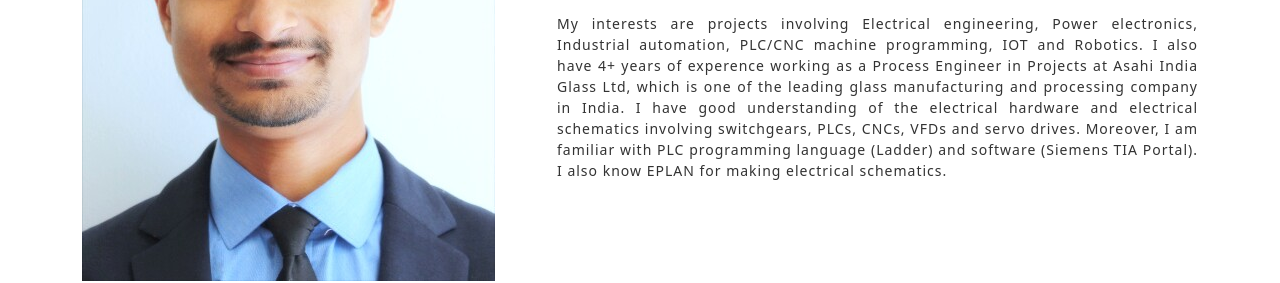
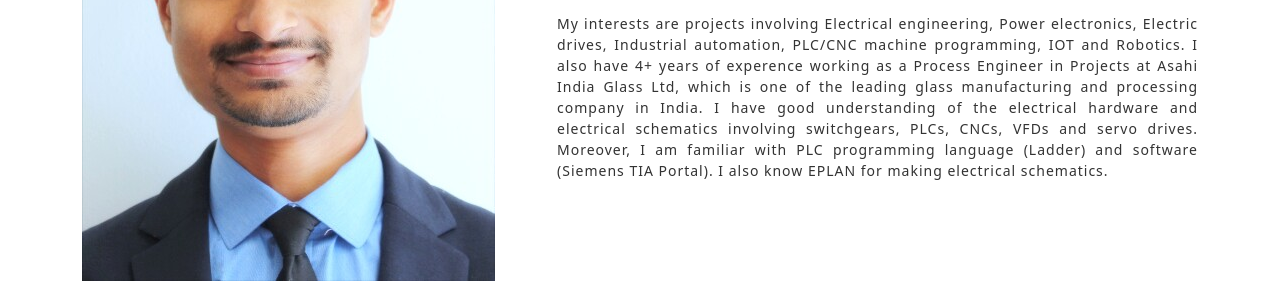
Before and after one commit to RupeshShirose/RupeshShirose.github.io, a plain HTML site: page index.html in a window 1280 px wide. Shown: the part 1230-1513 px from the top of the page. Drawn offline with nearby package versions, Linux system fonts and the light colour scheme.

Commit message:
Update index.html

```diff
--- a/index.html
+++ b/index.html
@@ -94,7 +94,7 @@
                In addition to power electronics, I studied subjects including high voltage, measurements and sensor systems, control engineering, energy automation and protection systems.
               </p>
               <p style="text-align:justify">
-                My interests are projects involving Electrical engineering, Power electronics, Industrial automation, PLC/CNC machine programming, IOT and Robotics.
+                My interests are projects involving Electrical engineering, Power electronics, Electric drives, Industrial automation, PLC/CNC machine programming, IOT and Robotics.
                 I also have 4+ years of experence working as a Process Engineer in Projects at Asahi India Glass Ltd, which is one of the leading glass manufacturing and processing company in India.
                 I have good understanding of the electrical hardware and electrical schematics involving switchgears, PLCs, CNCs, VFDs and
                 servo drives. Moreover, I am familiar with PLC programming language (Ladder) and software (Siemens TIA Portal). I also know
```
